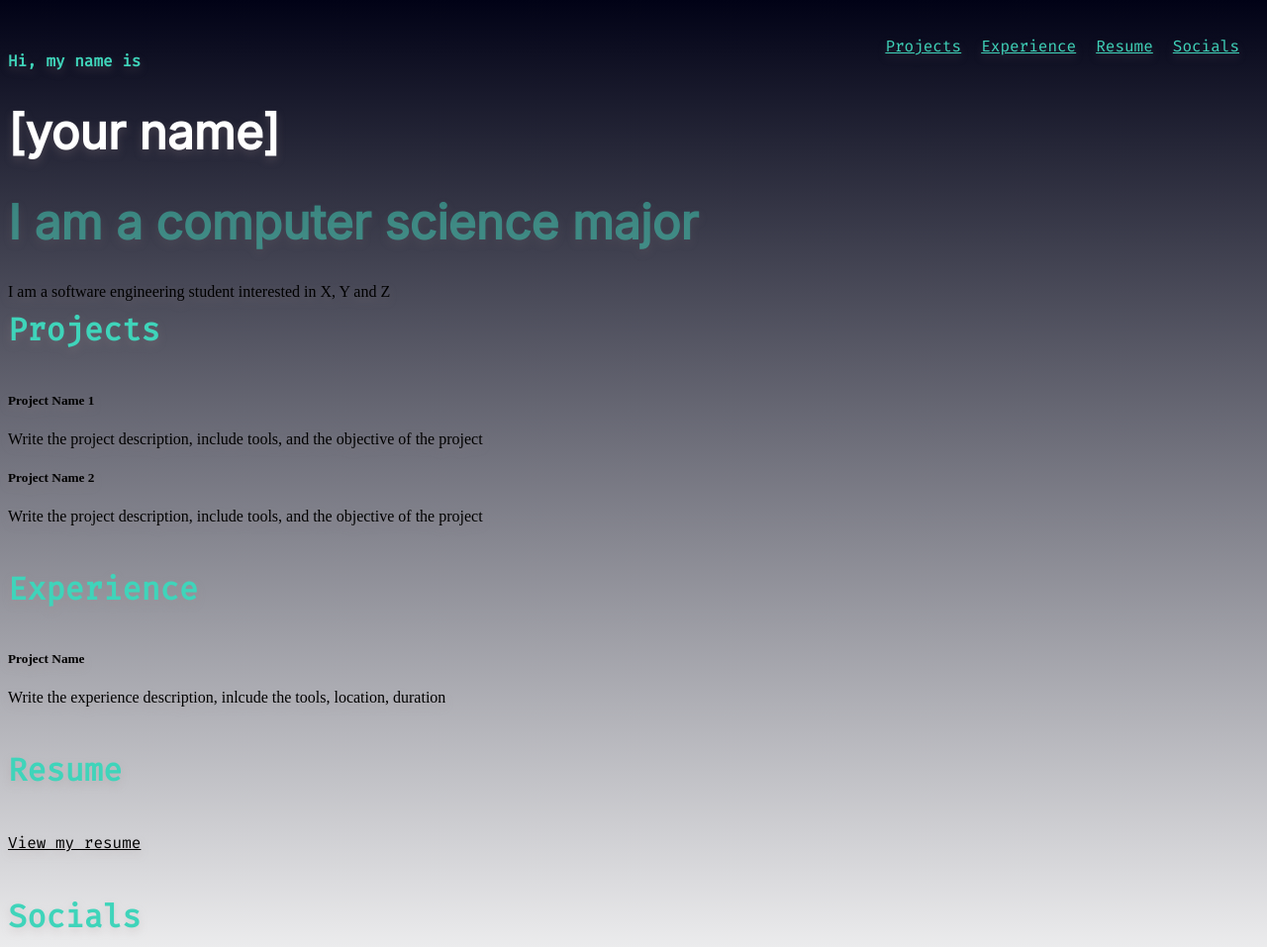
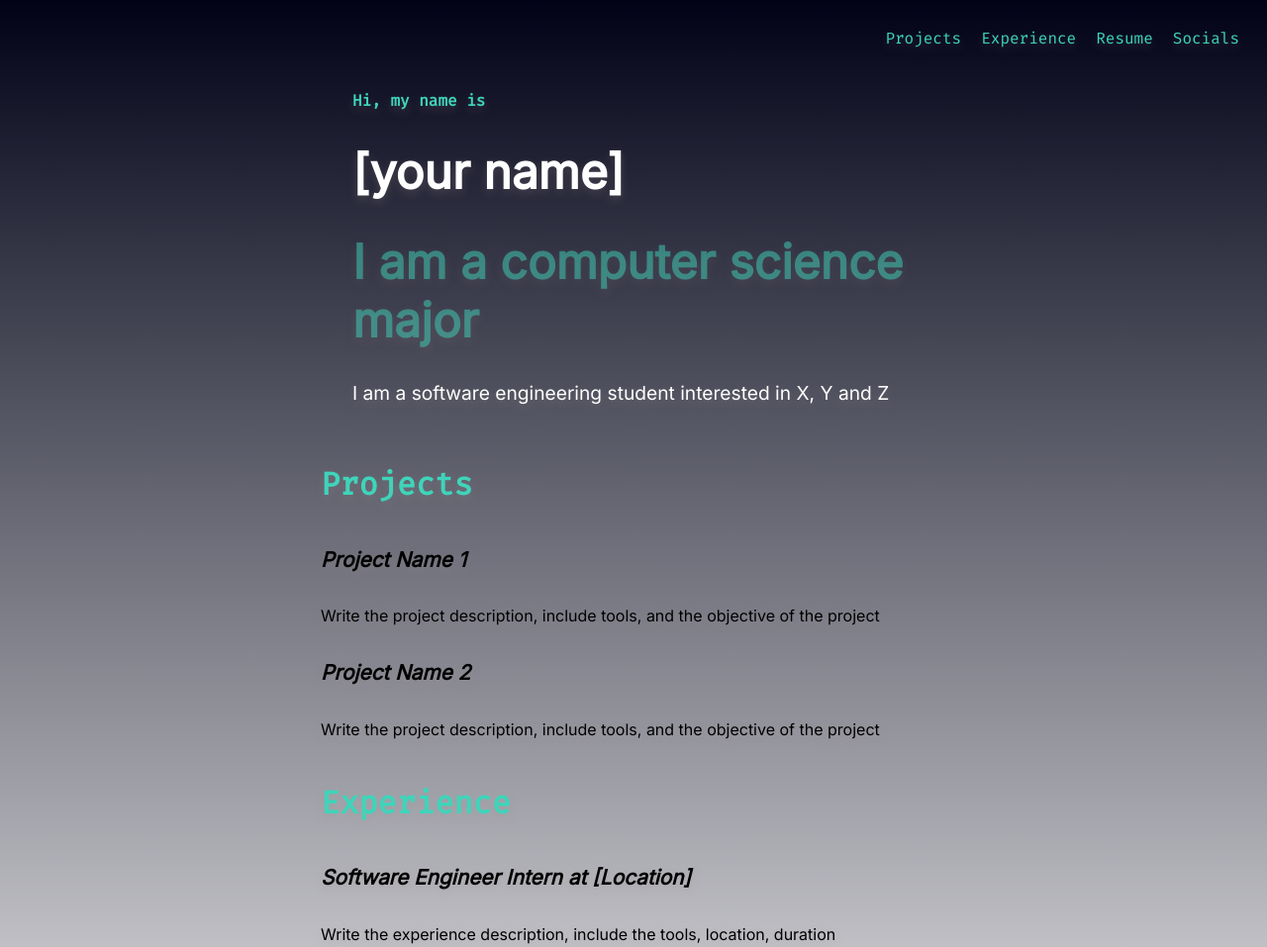
Before and after one commit to sh1580/website-template, a plain HTML site: page index.html in a window 1280 px wide. Shown: the top 957 px of the page at 99% size. Drawn offline with Linux system fonts and the light colour scheme.

Commit message:
centered index content & fixed icon display

```diff
--- a/index.css
+++ b/index.css
@@ -1,5 +1,9 @@
 body {
-    background-image: linear-gradient(180deg, #010216 0%, rgba(9, 11, 49, 0) 100%);
+  background-image: linear-gradient(
+    180deg,
+    #010216 0%,
+    rgba(9, 11, 49, 0) 100%
+  );
   background-repeat: no-repeat;
   filter: drop-shadow(0px 4px 4px rgba(160, 138, 138, 0.25));
 }
@@ -8,31 +12,35 @@ body {
   position: relative;
   top: 35px;
   text-align: left;
+  padding: 2em;
 }
 
 .intro {
-    font-family: 'Fira Code', monospace;
-    color:#3FD4BA;
+  font-family: "Fira Code", monospace;
+  color: #3fd4ba;
   font-size: 1em;
   text-align: left;
 }
 .name {
-    font-family: 'Inter', sans-serif; ;
+  font-family: "Inter", sans-serif;
   font-size: 3em;
   color: white;
   text-align: left;
 }
 
 .description {
-    font-family: 'Inter', sans-serif;
+  font-family: "Inter", sans-serif;
   font-size: 3em;
   color: white 50%;
-    text-align: left;
+  /* text-align: left; */
   opacity: 50%;
+  color: #3fd4ba;
 }
 .description2 {
-    text-align: left;
-
+  /* text-align: left; */
+  font-family: "Inter", sans-serif;
+  color: white;
+  font-size: 1.2em;
 }
 
 ul {
@@ -41,8 +49,8 @@ body {
 }
 
 a {
-    font-family: 'Fira Code', monospace;
-    color: #3FD4BA;
+  font-family: "Fira Code", monospace;
+  color: #3fd4ba;
   text-align: left;
 }
 
@@ -51,8 +59,8 @@ body {
 }
 
 .block-title {
-    font-family: 'Fira Code', monospace;
-    color: #3FD4BA;
+  font-family: "Fira Code", monospace;
+  color: #3fd4ba;
   font-size: 2em;
   text-align: left;
 }
@@ -74,6 +82,12 @@ body {
   margin-left: 20px;
 }
 
+.center-section {
+  position: relative;
+  text-align: center;
+  margin: 0 auto; /* Add this line */
+  width: 50%; /* Add this line */
+}
 .resume-link {
   color: black;
   text-align: left;
@@ -85,3 +99,18 @@ body {
   margin: 0 20px; /* add space between icons */
   text-align: left;
 }
+
+a {
+    text-decoration: none;
+}
+
+
+.project-name {
+  font-family: "Inter", sans-serif;
+  font-style: italic;
+  font-size: 1.3em;
+}
+
+.project-description {
+  font-family: "Inter", sans-serif;
+}
--- a/index.html
+++ b/index.html
@@ -21,10 +21,11 @@
       <a href="#resume">Resume</a>
       <a href="#socials">Socials</a>
     </nav>
+    <div class="center-section">
       <div class="intro-section">
         <h3 class="intro">Hi, my name is</h3>
         <h1 class="name">[your name]</h1>
-      <h1 class="description" style="color: #3FD4BA;">I am a computer science major</h1>
+        <h1 class="description">I am a computer science major</h1>
         <p class="description2">
           I am a software engineering student interested in X, Y and Z
         </p>
@@ -34,30 +35,37 @@
         <div class="project-box">
           <h5 class="project-name">Project Name 1</h5>
           <p class="project-description">
-          Write the project description, include tools, and the objective of the
-          project
+            Write the project description, include tools, and the objective of
+            the project
           </p>
         </div>
         <div class="project-box">
           <h5 class="project-name">Project Name 2</h5>
           <p class="project-description">
-          Write the project description, include tools, and the objective of the
-          project
+            Write the project description, include tools, and the objective of
+            the project
           </p>
         </div>
       </div>
       <div class="experience" id="experience">
         <h4 class="block-title">Experience</h4>
         <div class="exp-box">
-        <h5 class="exp-name">Project Name</h5>
-        <p class="exp-description">
-          Write the experience description, inlcude the tools, location, duration
+          <h5 class="project-name">Software Engineer Intern at [Location]</h5>
+          <p class="project-description">
+            Write the experience description, include the tools, location,
+            duration
           </p>
         </div>
       </div>
       <div class="resume" id="resume">
         <h4 class="block-title">Resume</h4>
-      <a href="[link to your resume]" class="resume-link" target="_blank" rel="noopener noreferrer">View my resume</a>
+        <a
+          href="[link to your resume]"
+          class="resume-link"
+          target="_blank"
+          rel="noopener noreferrer"
+          >View my resume</a
+        >
       </div>
       <div class="Socials" id="socials">
         <h4 class="block-title">Socials</h4>
@@ -74,5 +82,6 @@
           <iconify-icon icon="mdi:twitter"></iconify-icon>
         </a>
       </div>
+    </div>
   </body>
 </html>
```
Lines whose indentation alone changed are shown as unchanged.
